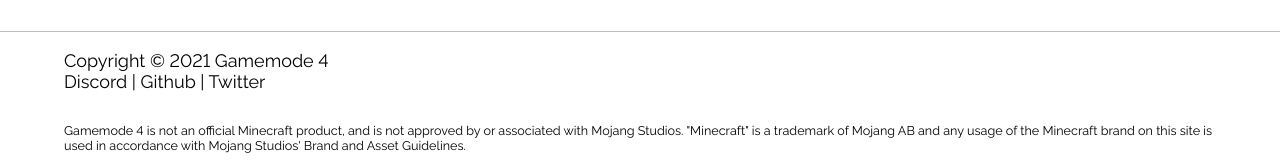
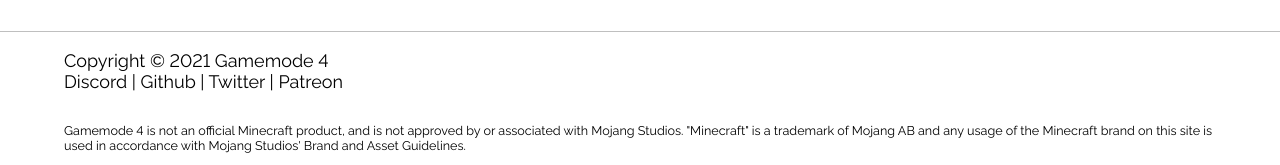
Before and after one commit to Gamemode4Dev/gm4.co, a PHP site: page /index.php in a window 1280 px wide. Shown: the part 2730-2895 px from the top of the page. Run offline with PHP 8.4, Linux system fonts and the light colour scheme; data that the repository does not hold is empty; some libraries are stand-ins or nearby versions.

Commit message:
added patreon link to footer

```diff
--- a/site/includes/footer.php
+++ b/site/includes/footer.php
@@ -1,7 +1,7 @@
 <footer>
   <p>
     Copyright &copy; <?php echo(date('Y')); ?> Gamemode 4<br>
-    <a href="https://discord.com/invite/erHDVhPY" target="_blank" rel="noopener">Discord</a> | <a href="https://github.com/Gamemode4Dev/GM4_Datapacks" target="_blank" rel="noopener">Github</a> | <a href="https://twitter.com/GM4Official" target="_blank" rel="noopener">Twitter</a>
+    <a href="https://discord.com/invite/erHDVhPY" target="_blank" rel="noopener">Discord</a> | <a href="https://github.com/Gamemode4Dev/GM4_Datapacks" target="_blank" rel="noopener">Github</a> | <a href="https://twitter.com/GM4Official" target="_blank" rel="noopener">Twitter</a> | <a href="https://www.patreon.com/gamemode4" target="_blank" rel="noopener">Patreon</a>
   </p>
   <p class="footer-small">
     Gamemode 4 is not an official Minecraft product, and is not approved by or associated with Mojang Studios. "Minecraft" is a trademark of Mojang AB and any usage of the Minecraft brand on this site is used in accordance with Mojang Studios' <a href="https://account.mojang.com/terms?ref=ft#brand" target="_blank" rel="noopener">Brand and Asset Guidelines</a>.
```
